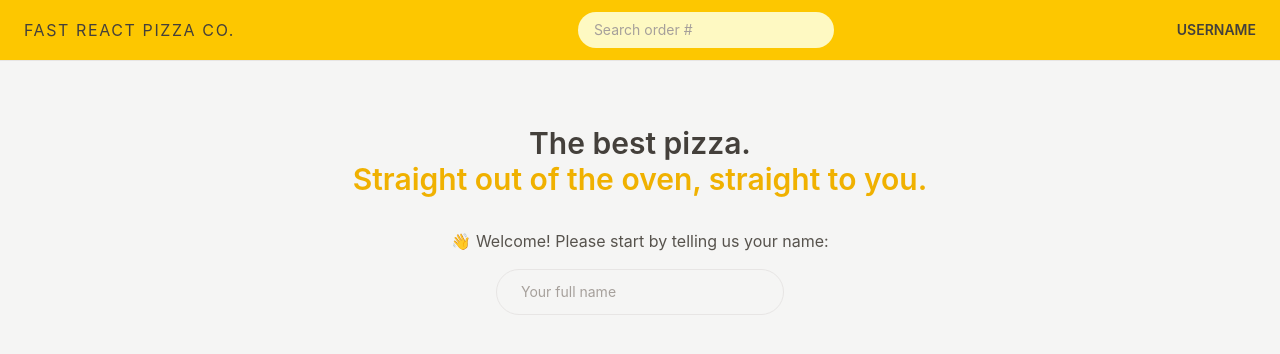
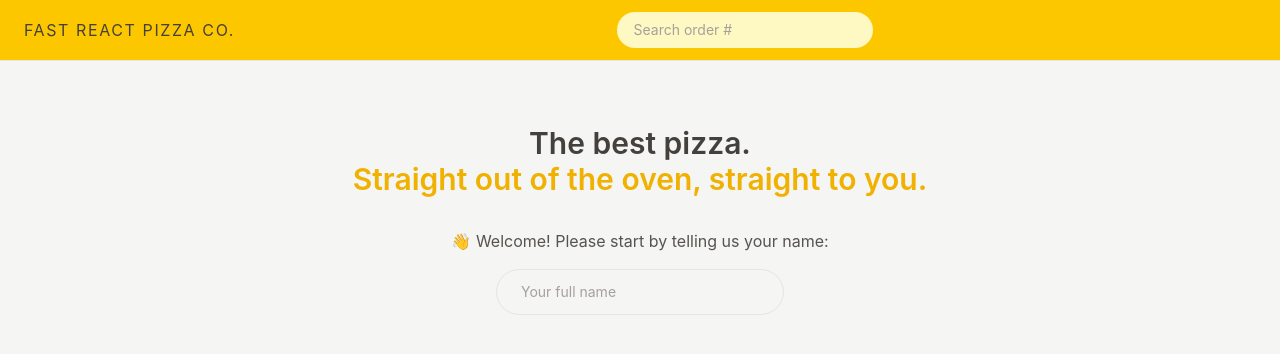
Before and after one commit to lexopez/fast-vue-pizza, a Vue app: page / in a window 1280 px wide. Shown: the top 354 px of the page. Built offline with nearby package versions, Linux system fonts and the light colour scheme.

Commit message:
dynamic username placeholder in the header

```diff
--- a/src/components/AppHeader.vue
+++ b/src/components/AppHeader.vue
@@ -1,6 +1,8 @@
 <script setup lang="ts">
 import { RouterLink } from 'vue-router'
 import SearchOrder from './SearchOrder.vue'
+import { useUserStore } from '@/stores/userStore'
+const store = useUserStore()
 </script>
 <template>
   <header
@@ -9,6 +11,6 @@ import SearchOrder from './SearchOrder.vue'
     <RouterLink to="/" class="tracking-widest"> Fast React Pizza Co. </RouterLink>
 
     <SearchOrder />
-    <div class="hidden text-sm font-semibold md:block">username</div>
+    <div class="hidden text-sm font-semibold md:block">{{ store.username }}</div>
   </header>
 </template>
```
